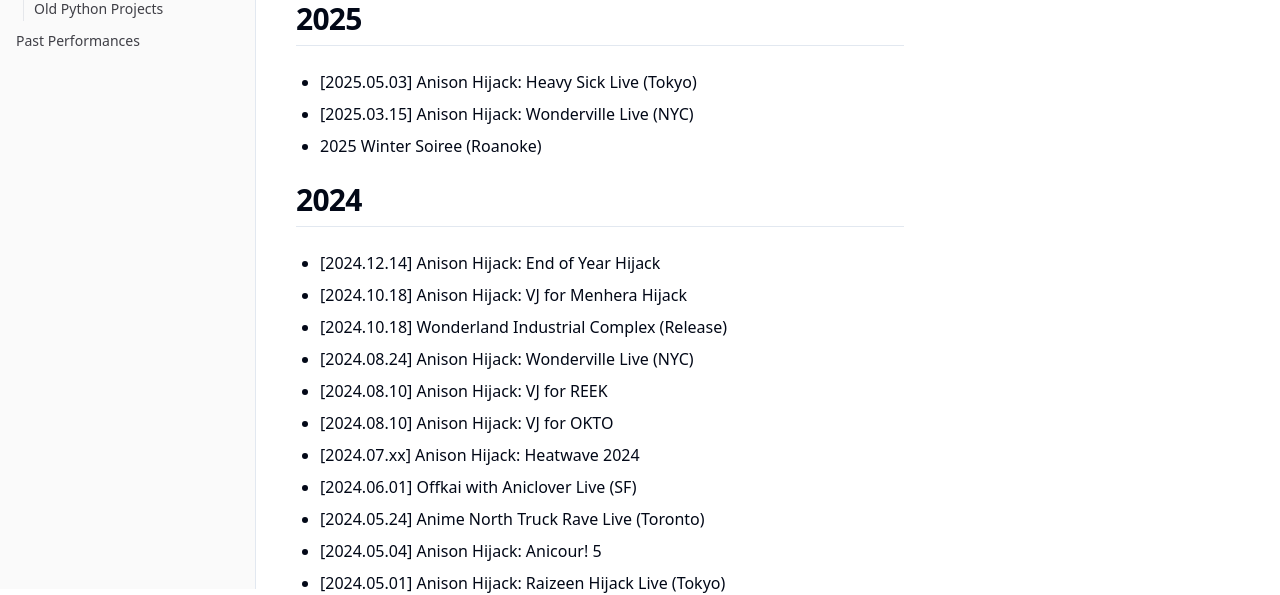
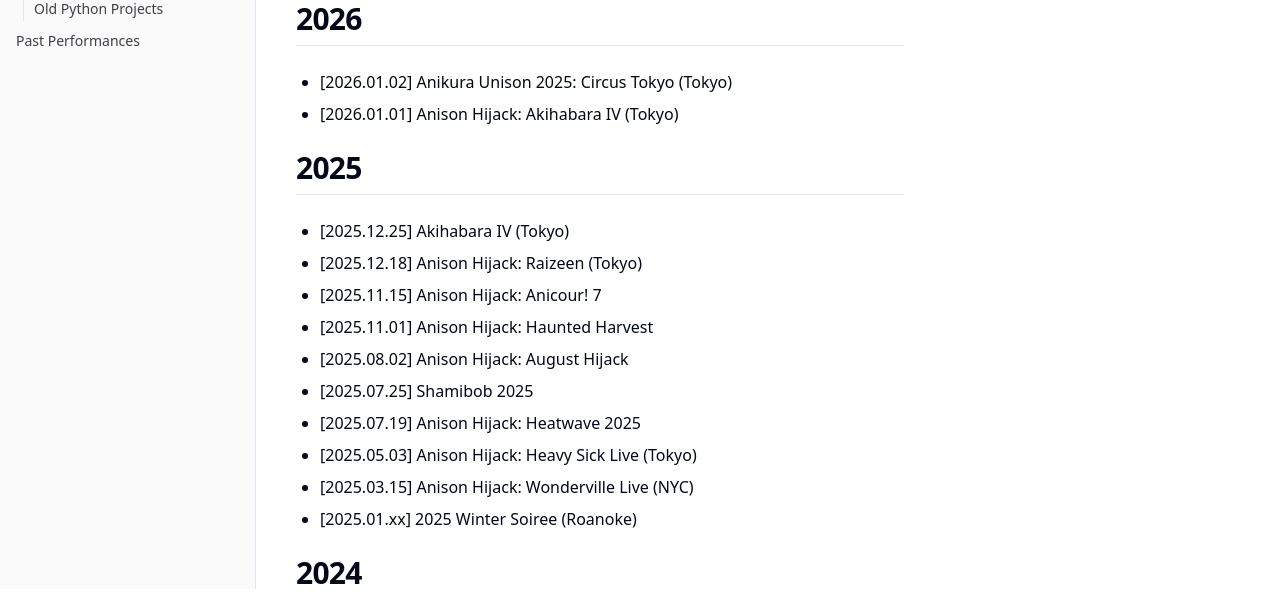
Before and after one commit to Linkcube/linkcube.github.io, a SvelteKit app: page /performances in a window 1280 px wide. Shown: the part 211-806 px from the top of the page. Built offline with nearby package versions, Linux system fonts and the light colour scheme.

Commit message:
End of 2025 performance updates

```diff
--- a/src/routes/performances/+page.svelte
+++ b/src/routes/performances/+page.svelte
@@ -7,12 +7,29 @@
 	<h2
 		class="mt-6 scroll-m-20 border-b pb-2 text-3xl font-semibold tracking-tight transition-colors first:mt-0"
 	>
+		2026
+	</h2>
+	<ul class="my-6 ml-6 list-disc [&>li]:mt-2">
+		<li>[2026.01.02] Anikura Unison 2025: Circus Tokyo (Tokyo)</li>
+		<li>[2026.01.01] Anison Hijack: Akihabara IV (Tokyo)</li>
+	</ul>
+
+	<h2
+		class="mt-6 scroll-m-20 border-b pb-2 text-3xl font-semibold tracking-tight transition-colors first:mt-0"
+	>
 		2025
 	</h2>
 	<ul class="my-6 ml-6 list-disc [&>li]:mt-2">
+		<li>[2025.12.25] Akihabara IV (Tokyo)</li>
+		<li>[2025.12.18] Anison Hijack: Raizeen (Tokyo)</li>
+		<li>[2025.11.15] Anison Hijack: Anicour! 7</li>
+		<li>[2025.11.01] Anison Hijack: Haunted Harvest</li>
+		<li>[2025.08.02] Anison Hijack: August Hijack</li>
+		<li>[2025.07.25] Shamibob 2025</li>
+		<li>[2025.07.19] Anison Hijack: Heatwave 2025</li>
 		<li>[2025.05.03] Anison Hijack: Heavy Sick Live (Tokyo)</li>
 		<li>[2025.03.15] Anison Hijack: Wonderville Live (NYC)</li>
-		<li>2025 Winter Soiree (Roanoke)</li>
+		<li>[2025.01.xx] 2025 Winter Soiree (Roanoke)</li>
 	</ul>
 
 	<h2
```
